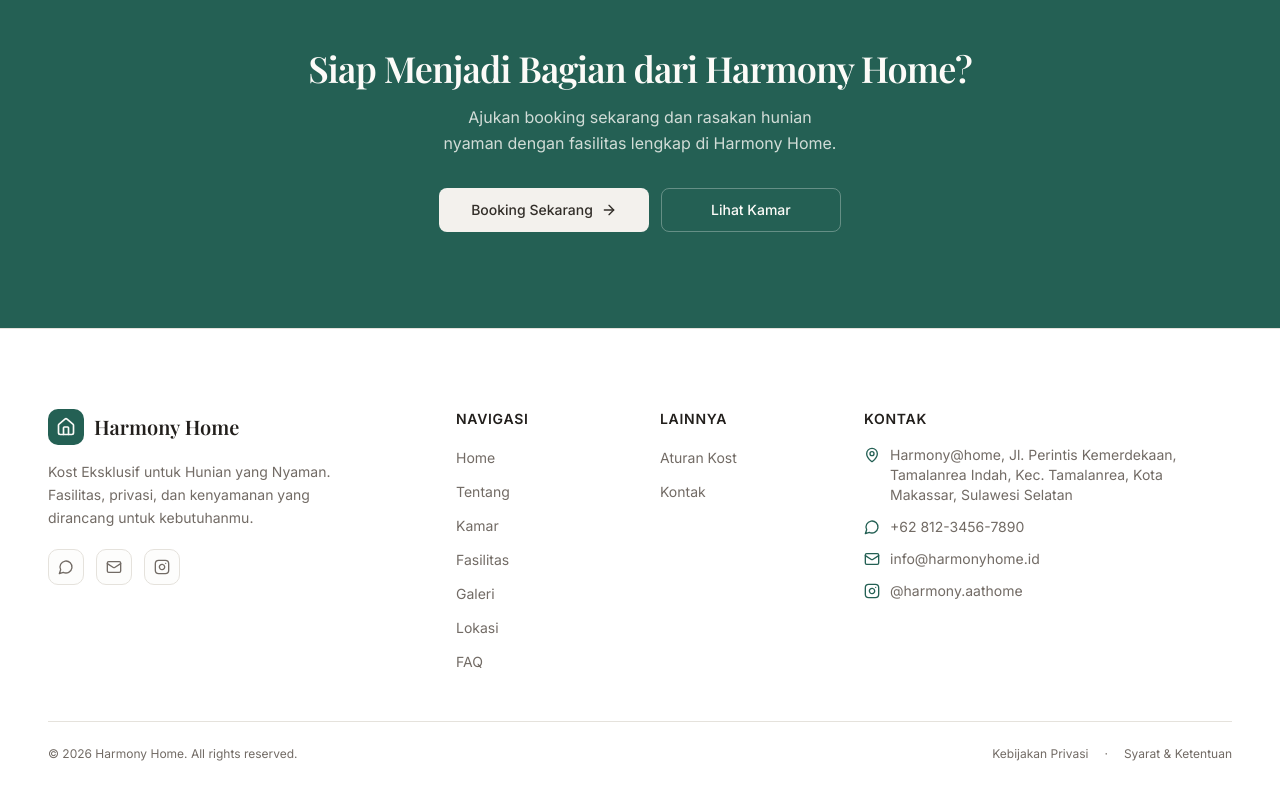
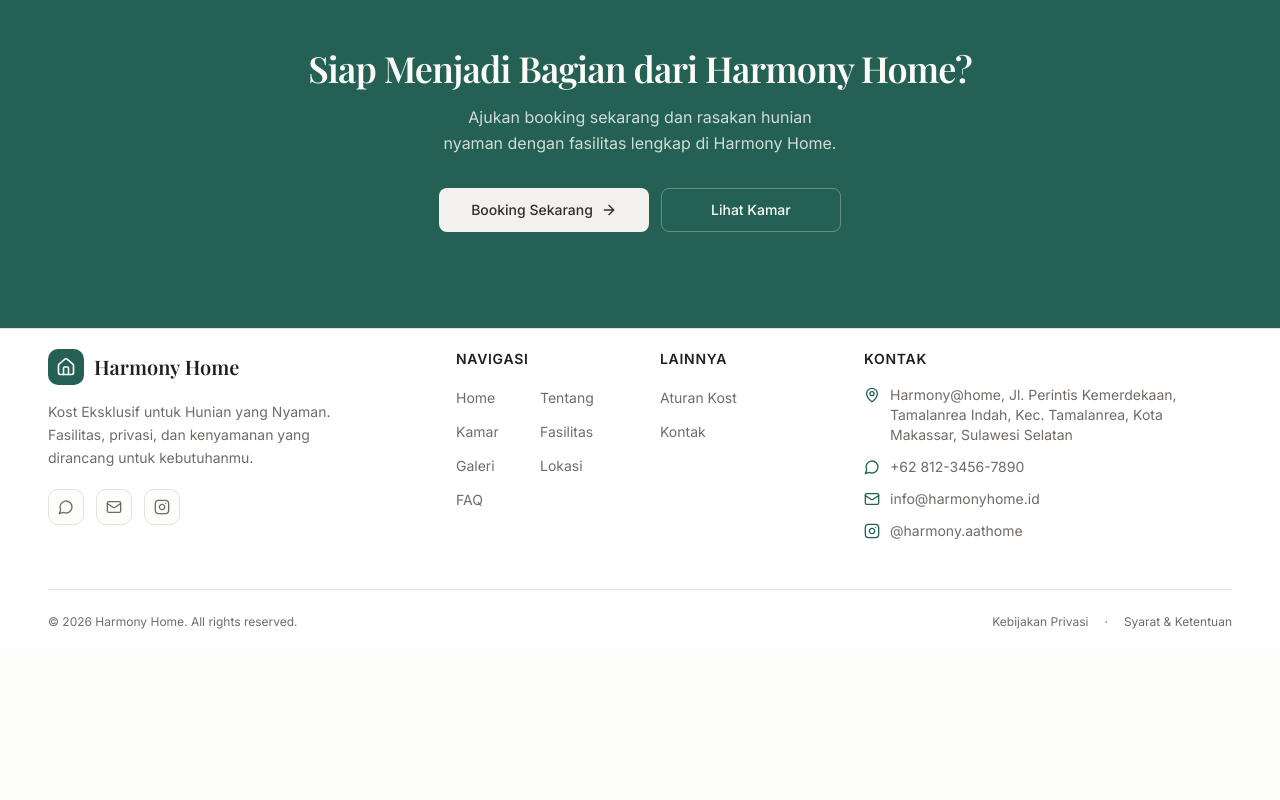
Before and after one commit to kholilullahhhh/harmonyHome-next, a Next.js app: page /tentang in a window 1280 px wide. Shown: the part 1733-2533 px from the top of the page. After the commit the page ends 2383 px from the top, so only its background shows below. Built offline with nearby package versions, Linux system fonts and the light colour scheme; a web font is replaced by a local one.

Commit message:
fix: footer

```diff
--- a/components/Footer.tsx
+++ b/components/Footer.tsx
@@ -21,7 +21,7 @@ const legalLinks = [
 export function Footer() {
   return (
     <footer className="border-t bg-card">
-      <div className="mx-auto max-w-7xl container-px py-14 lg:py-20">
+      <div className="mx-auto max-w-7xl container-px py-14 lg:py-5">
         <div className="grid gap-10 lg:grid-cols-12">
           {/* Brand */}
           <div className="lg:col-span-4">
@@ -71,7 +71,7 @@ export function Footer() {
             <h3 className="text-sm font-semibold uppercase tracking-wider text-foreground">
               Navigasi
             </h3>
-            <ul className="mt-4 space-y-2.5">
+            <ul className="mt-4 grid grid-cols-2 gap-x-1 gap-y-2.5">
               {navLinks.map((link) => (
                 <li key={link.href}>
                   <Link
```
